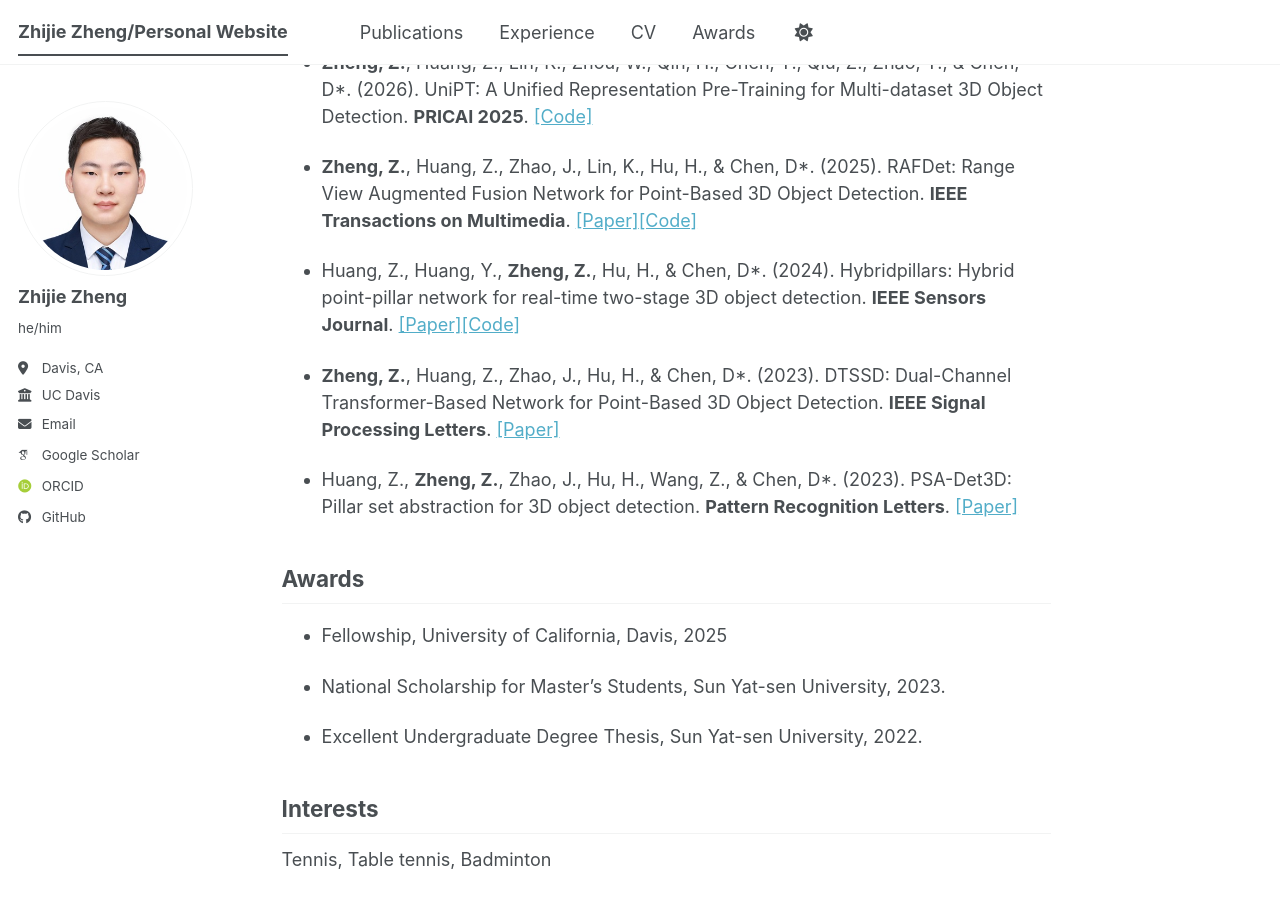
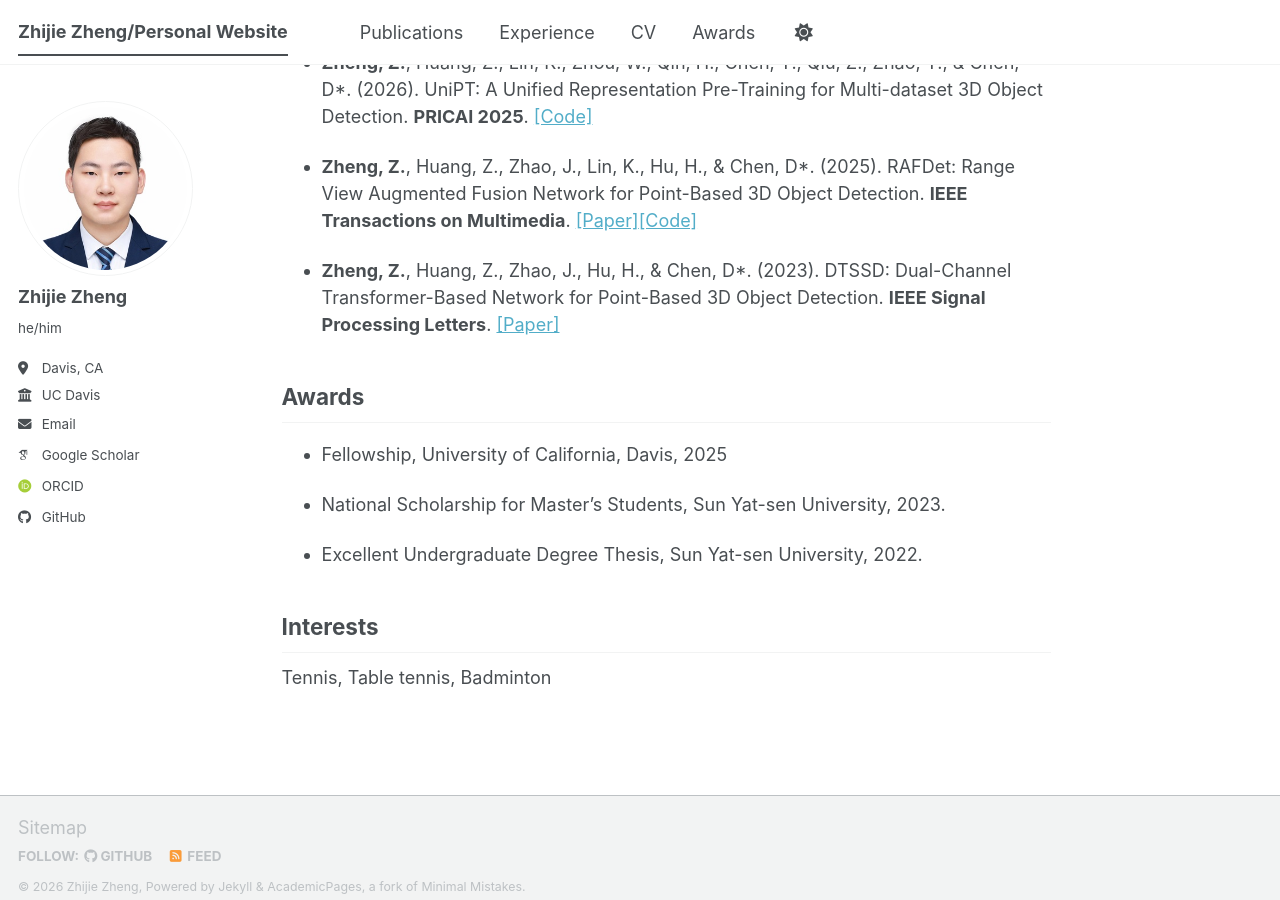
Before and after one commit to microjie372/microjie372.github.io, a Jekyll site: the page built from _pages/about.md, in a window 1280 px wide and 900 px high, scrolled down 953 px. Built offline with Jekyll 4.4.1, drawn with Linux system fonts in a browser that asks for light colours; some web fonts are replaced; a script bundle is joined from its source files by our own code; library files that are not in the unit come from our copies.

Commit message:
Update about.md

```diff
--- a/_pages/about.md
+++ b/_pages/about.md
@@ -37,11 +37,11 @@ Publications
 
 - <strong>Zheng, Z.</strong>, Huang, Z., Zhao, J., Lin, K., Hu, H., & Chen, D*. (2025). RAFDet: Range View Augmented Fusion Network for Point-Based 3D Object Detection. <strong>IEEE Transactions on Multimedia</strong>. [[Paper]](https://doi.org/10.1109/TMM.2025.3535289)[[Code]](https://github.com/microjie372/RAFDet)
 
-- Huang, Z., Huang, Y., <strong>Zheng, Z.</strong>, Hu, H., & Chen, D*. (2024). Hybridpillars: Hybrid point-pillar network for real-time two-stage 3D object detection. <strong>IEEE Sensors Journal</strong>. [[Paper]](https://doi.org/10.1109/JSEN.2024.3468646)[[Code]](https://github.com/huangzhicong3/HybridPillars)
+<!-- - Huang, Z., Huang, Y., <strong>Zheng, Z.</strong>, Hu, H., & Chen, D*. (2024). Hybridpillars: Hybrid point-pillar network for real-time two-stage 3D object detection. <strong>IEEE Sensors Journal</strong>. [[Paper]](https://doi.org/10.1109/JSEN.2024.3468646)[[Code]](https://github.com/huangzhicong3/HybridPillars) -->
 
 - <strong>Zheng, Z.</strong>, Huang, Z., Zhao, J., Hu, H., & Chen, D*. (2023). DTSSD: Dual-Channel Transformer-Based Network for Point-Based 3D Object Detection. <strong>IEEE Signal Processing Letters</strong>. [[Paper]](https://doi.org/10.1109/LSP.2023.3283468)
 
-- Huang, Z., <strong>Zheng, Z.</strong>, Zhao, J., Hu, H., Wang, Z., & Chen, D*. (2023). PSA-Det3D: Pillar set abstraction for 3D object detection. <strong>Pattern Recognition Letters</strong>. [[Paper]](https://doi.org/10.1016/j.patrec.2023.03.016)
+<!-- - Huang, Z., <strong>Zheng, Z.</strong>, Zhao, J., Hu, H., Wang, Z., & Chen, D*. (2023). PSA-Det3D: Pillar set abstraction for 3D object detection. <strong>Pattern Recognition Letters</strong>. [[Paper]](https://doi.org/10.1016/j.patrec.2023.03.016) -->
 
 Awards
 ------
```
